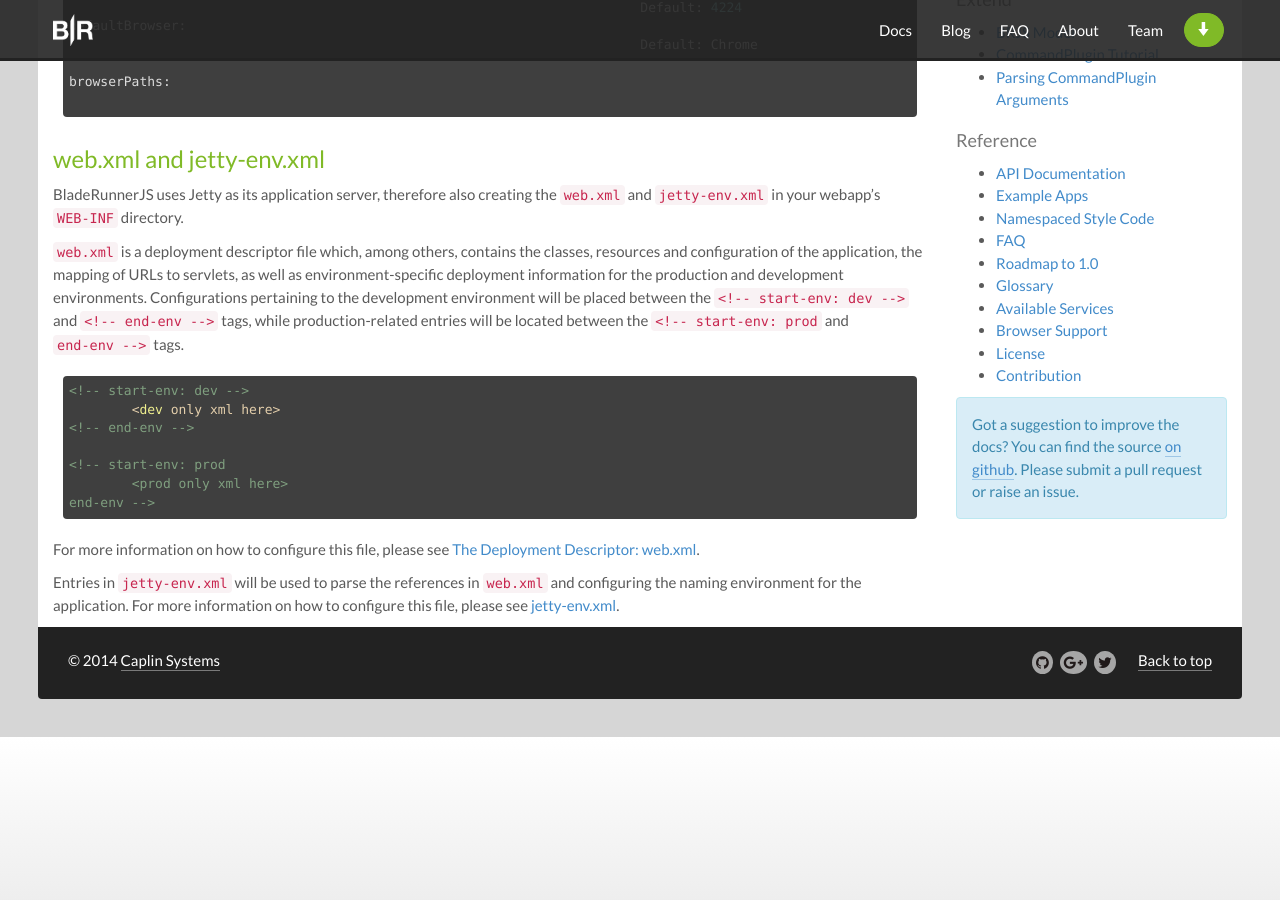
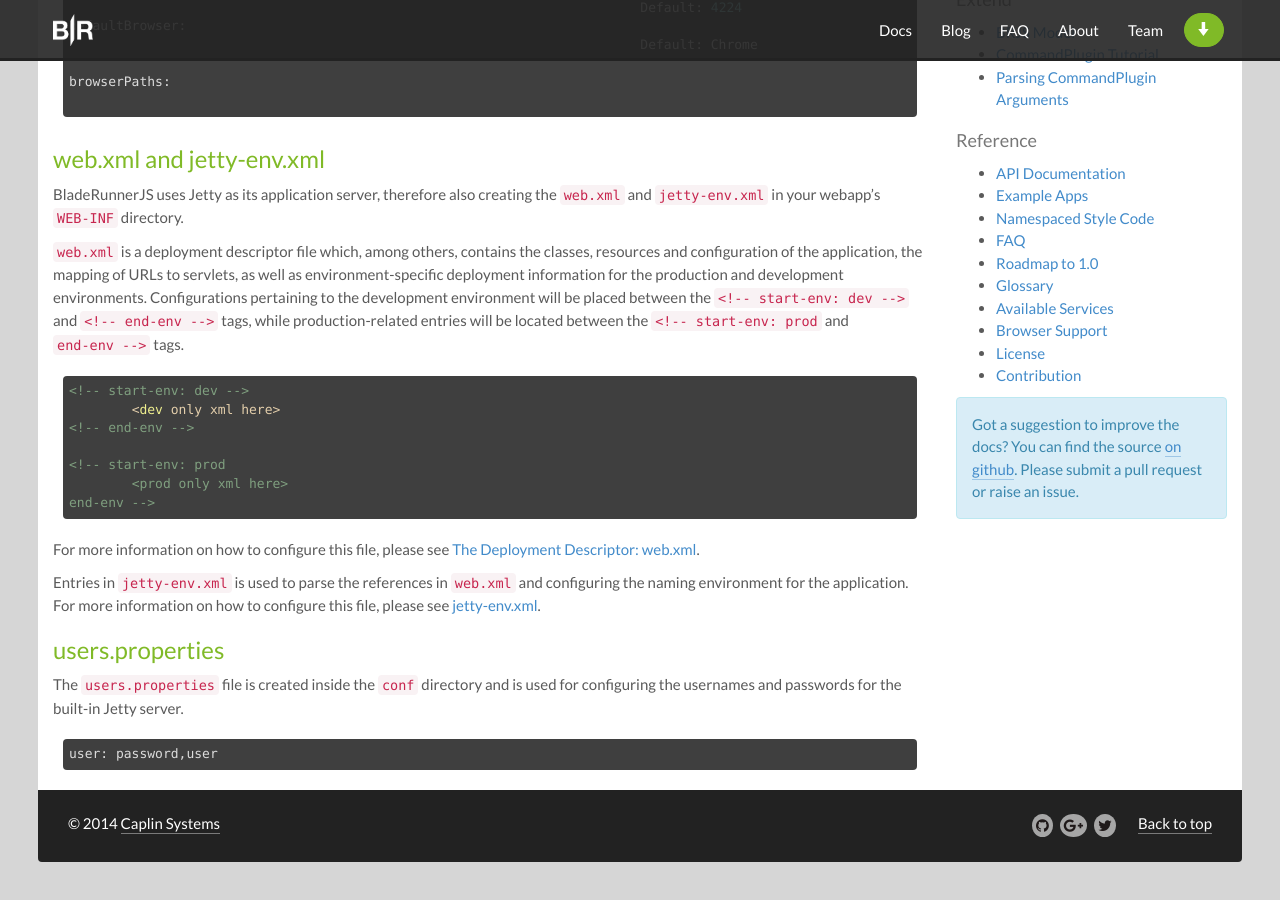
Before and after one commit to BladeRunnerJS/brjs-site, a Jekyll site: the page built from docs/use/config.md, in a window 1280 px wide and 900 px high, scrolled down 1202 px. Built offline with Jekyll 4.4.1, drawn with Linux system fonts in a browser that asks for light colours; nearby versions of some CDN libraries; Markdown is read by kramdown in place of the engine named in the settings; before the commit the page ends 1939 px from its top, so only the background shows below that.

Commit message:
Added conf information for users.properties.

````diff
--- a/docs/use/config.md
+++ b/docs/use/config.md
@@ -88,4 +88,12 @@ end-env -->
 
 For more information on how to configure this file, please see [The Deployment Descriptor: web.xml](https://cloud.google.com/appengine/docs/java/config/webxml).
 
-Entries in `jetty-env.xml` will be used to parse the references in `web.xml` and configuring the naming environment for the application. For more information on how to configure this file, please see [jetty-env.xml](http://www.eclipse.org/jetty/documentation/9.2.1.v20140609/jetty-env-xml.html).
+Entries in `jetty-env.xml` is used to parse the references in `web.xml` and configuring the naming environment for the application. For more information on how to configure this file, please see [jetty-env.xml](http://www.eclipse.org/jetty/documentation/9.2.1.v20140609/jetty-env-xml.html).
+
+### users.properties
+
+The `users.properties` file is created inside the `conf` directory and is used for configuring the usernames and passwords for the built-in Jetty server.
+
+```
+user: password,user
+```
````
